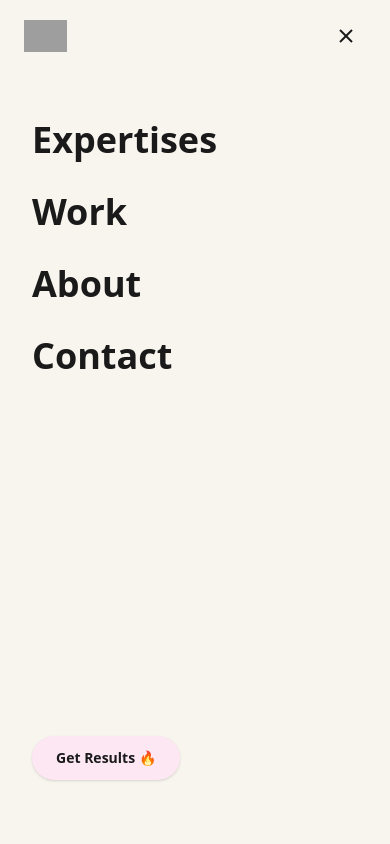
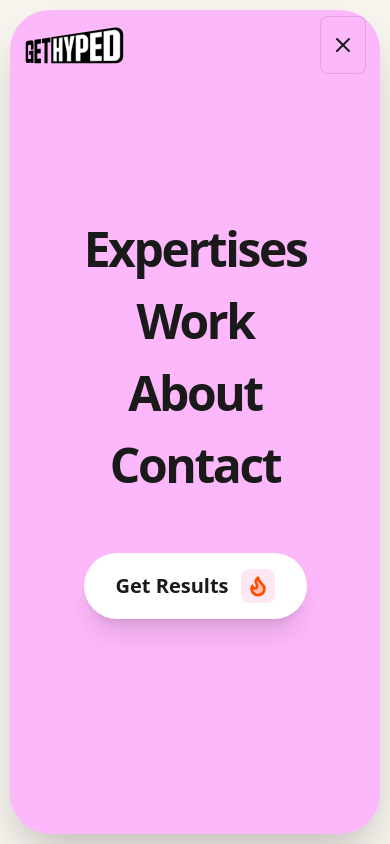
Before and after one commit to prio12/Get_Hyped_HomePage_Clone, a Next.js app: page / in a window 390 px wide. Both pictures are taken after a click on the button 346 px from the left and 41 px from the top of the page. Built offline with nearby package versions, Linux system fonts and the light colour scheme; grey boxes are pictures that could not be loaded.

Commit message:
add: added navbar for the mobile screen with animation

```diff
--- a/components/Navbar.jsx
+++ b/components/Navbar.jsx
@@ -1,65 +1,26 @@
 'use client';
 
-import { Flame } from 'lucide-react';
+import { Flame, X } from 'lucide-react';
 import { useState, useEffect } from 'react';
+import { motion, AnimatePresence } from 'framer-motion';
 
-export default function Navbar() {
-  const [menuOpen, setMenuOpen] = useState(false);
-  const [scrolled, setScrolled] = useState(false);
-
-  useEffect(() => {
-    const handleScroll = () => {
-      setScrolled(window.scrollY > 20);
-    };
-    window.addEventListener('scroll', handleScroll);
-    return () => window.removeEventListener('scroll', handleScroll);
-  }, []);
-
-  useEffect(() => {
-    if (menuOpen) {
-      document.body.style.overflow = 'hidden';
-    } else {
-      document.body.style.overflow = '';
-    }
-  }, [menuOpen]);
-
-  const navLinks = [
-    { label: 'Expertises', href: '#' },
-    { label: 'Work', href: '#' },
-    { label: 'About', href: '#' },
-    { label: 'Contact', href: '#' },
-  ];
-
-  return (
-    <>
-      <nav className="fixed top-0 left-0 w-full z-50 pt-4 px-6">
-        <div className="max-w-7xl mx-auto  flex items-center justify-between bg-transparent">
-          {/* Logo */}
-          <a
-            href="#"
-            className="flex items-center leading-none hover:opacity-80 transition-opacity"
-          >
+const LogoSVG = ({ className }) => (
   <svg
     width="157"
     height="62"
     viewBox="0 0 157 62"
     fill="none"
     xmlns="http://www.w3.org/2000/svg"
-              className="h-12.5 w-auto"
+    className={className}
   >
-              {/* 1. The main Background Container - Set to transparent */}
     <path
       d="M157 13.5888V50.7983C157 56.9857 151.866 62.0011 145.532 62.0011H5.64043C2.52513 62.0011 0 59.5344 0 56.4911V27.7499C0 25.0027 2.03495 22.6557 4.81163 22.2052L140.824 0.186982C149.296 -1.18345 157 5.19928 157 13.5857"
       fill="transparent"
     />
-
-              {/* 2. The "GET" section background - Solid Black */}
     <path
       d="M142.707 59.0965H42.2403V19.0674L141.001 3.94857C147.677 2.92784 153.714 7.96849 153.714 14.5717V48.3441C153.714 54.2826 148.786 59.0965 142.707 59.0965Z"
       fill="#000000"
     />
-
-              {/* 3. The "HYPED" Letters - Set to WHITE fill with BLACK stroke/outline */}
     <path
       d="M53.8437 19.7951V34.8824L51.0316 35.1313V20.2015L45.2815 21.0269V56.6707L51.0316 56.6171V41.6873L53.8437 41.5046V56.5919L59.9776 56.5352V18.913L53.8437 19.7951Z"
       fill="#FFFFFF"
@@ -90,8 +51,6 @@ export default function Navbar() {
       stroke="#000000"
       strokeWidth="0.5"
     />
-
-              {/* 4. The "GET" Letters - Solid Black */}
     <path
       d="M16.2795 59.0965H26.2543V52.0175L20.501 52.1813V44.1824L25.906 43.8453V36.8199L20.501 37.3114V29.3094L26.2543 28.5942V21.5152L16.2795 23.04V59.0965Z"
       fill="#000000"
@@ -105,27 +64,52 @@ export default function Navbar() {
       fill="#000000"
     />
   </svg>
+);
+
+export default function Navbar() {
+  const [menuOpen, setMenuOpen] = useState(false);
+
+  useEffect(() => {
+    if (menuOpen) {
+      document.body.style.overflow = 'hidden';
+    } else {
+      document.body.style.overflow = '';
+    }
+  }, [menuOpen]);
+
+  const navLinks = [
+    { label: 'Expertises', href: '#' },
+    { label: 'Work', href: '#' },
+    { label: 'About', href: '#' },
+    { label: 'Contact', href: '#' },
+  ];
+
+  return (
+    <>
+      <nav className="fixed top-0 left-0 w-full z-[100] pt-4 px-6">
+        <div className="max-w-7xl mx-auto flex items-center justify-between bg-transparent">
+          {/* Main Logo - High Z-index keeps it visible over the blob */}
+          <a
+            href="#"
+            className="relative z-[110] flex items-center leading-none hover:opacity-80 transition-opacity"
+          >
+            <LogoSVG className="h-10 md:h-12.5 w-auto" />
           </a>
 
-          {/* White Pill Nav Links */}
+          {/* Desktop Nav Links */}
           <ul className="hidden md:flex items-center bg-white rounded-full py-1.5 shadow-sm border border-black/5">
             {navLinks.map((link) => (
               <li key={link.label}>
                 <a
                   href={link.href}
-                  style={{ textDecoration: 'none' }}
                   className="group relative flex items-center justify-center overflow-hidden rounded-full px-[1.2rem] py-[0.6rem] mx-1 text-xs font-bold tracking-[-0.02em] text-black"
                 >
-                  {/* Swoosh Layers */}
                   <span className="absolute inset-0 translate-y-full bg-[#FF0000] transition-transform duration-300 ease-out group-hover:translate-y-0"></span>
                   <span className="absolute inset-0 translate-y-full bg-black transition-transform duration-500 delay-40 group-hover:translate-y-0"></span>
-                  {/* Text Window — extra height to hide clone */}
-                  <span className="relative z-10 block h-[1.1em] overflow-hidden leading-none py-0 my-0">
-                    {/* Original text */}
+                  <span className="relative z-10 block h-[1.1em] overflow-hidden leading-none">
                     <span className="block transition-transform duration-300 ease-[cubic-bezier(0.32,0.72,0,1)] group-hover:-translate-y-full group-hover:text-white">
                       {link.label}
                     </span>
-                    {/* Clone text — pushed far below */}
                     <span className="absolute top-0 left-0 block w-full translate-y-[150%] text-white transition-transform duration-500 ease-[cubic-bezier(0.32,0.72,0,1)] group-hover:translate-y-[20%]">
                       {link.label}
                     </span>
@@ -135,23 +119,18 @@ export default function Navbar() {
             ))}
           </ul>
 
-          {/* Pink Pill CTA Button */}
+          {/* Desktop CTA - Fixed and brought back */}
+          <div className="hidden md:block">
             <a
               href="#"
-            className="btn-results group relative hidden md:inline-flex items-center gap-2 px-4 py-2 text-[#1A1A1A] text-sm font-bold no-underline transition-transform duration-450 ease-bounce hover:rotate-[-8deg]"
+              className="group relative inline-flex items-center gap-2 px-4 py-2 text-[#1A1A1A] text-sm font-bold transition-transform duration-450 ease-bounce hover:rotate-[-8deg]"
             >
-            {/* The Morphing Pink Background */}
-            <span
-              className="absolute inset-0 left-[0.15em] z-[-1] h-full bg-[#FCB8FA] rounded-[0.5em]
-    w-[calc(100%-0.3em)] transition-all duration-450 ease-bounce
-    group-hover:w-[calc(100%-0.8em)] group-hover:rounded-[0.75em]"
-            />
-
+              <span className="absolute inset-0 left-[0.15em] z-[-1] h-full bg-[#FCB8FA] rounded-[0.5em] w-[calc(100%-0.3em)] transition-all duration-450 ease-bounce group-hover:w-[calc(100%-0.8em)]" />
               <span className="relative z-10 flex items-center gap-2">
                 Get Results
-              <div className="bg-white px-1 py-1 rounded-md transition-transform duration-450 ease-bounce group-hover:rotate-10">
+                <div className="bg-white px-1 py-1 rounded-md transition-transform duration-450 group-hover:rotate-10 shadow-sm">
                   <Flame
-                  size={14} // Slightly smaller icon
+                    size={14}
                     strokeWidth={3}
                     className="text-[#FF4D00]"
                     fill="#FF4D00"
@@ -160,78 +139,111 @@ export default function Navbar() {
                 </div>
               </span>
             </a>
+          </div>
 
-          {/* Mobile Hamburger */}
+          {/* Mobile Hamburger - High Z-index to sit over blob if needed */}
           <button
-            className="flex md:hidden flex-col gap-1.5 p-2"
-            onClick={() => setMenuOpen(true)}
-            aria-label="Open menu"
+            className="relative z-[110] flex md:hidden flex-col gap-1.5 px-2.5 rounded-lg py-4 bg-[#FCB8FA] border border-black/10"
+            onClick={() => setMenuOpen(!menuOpen)}
           >
+            {menuOpen ? (
+              <X size={24} className="text-[#1A1A1A]" />
+            ) : (
+              <>
                 <span className="block w-6 h-0.5 bg-[#1A1A1A]"></span>
                 <span className="block w-6 h-0.5 bg-[#1A1A1A]"></span>
-            <span className="block w-6 h-0.5 bg-[#1A1A1A]"></span>
+              </>
+            )}
           </button>
         </div>
       </nav>
 
-      {/* Mobile Menu Overlay */}
-      <div
-        className={`fixed inset-0 z-100 bg-[#F8F4EE] flex flex-col transition-transform duration-300 ease-in-out ${
-          menuOpen ? 'translate-x-0' : 'translate-x-full'
-        }`}
+      {/* ── MOBILE MENU ── */}
+      <AnimatePresence mode="wait">
+        {menuOpen && (
+          <div className="fixed inset-0 z-[60]">
+            {/* Background Blob - Heavy Spring Fall */}
+            <motion.div
+              initial={{ y: '-100%' }}
+              animate={{ y: 0 }}
+              exit={{ y: '-110%', top: '-50px' }}
+              transition={{
+                type: 'spring',
+                mass: 1.2,
+                stiffness: 300,
+                damping: 20,
+                restDelta: 0.001,
+                exit: {
+                  type: 'tween',
+                  delay: 0.3,
+                  duration: 0.4,
+                  ease: [0.76, 0, 0.24, 1],
+                },
+              }}
+              className="absolute inset-0 bg-[#FCB8FA] m-2.5 rounded-[2.5rem] origin-top shadow-2xl"
+            />
+
+            {/* Menu Layout */}
+            <div className="relative h-full flex flex-col items-center justify-center px-6">
+              {/* Nav Links */}
+              <ul className="flex flex-col items-center gap-6">
+                {navLinks.map((link, index) => (
+                  <motion.li
+                    key={link.label}
+                    initial={{ y: 40, opacity: 0 }}
+                    animate={{ y: 0, opacity: 1 }}
+                    exit={{
+                      y: -20,
+                      opacity: 0,
+                      transition: { duration: 0.2, delay: index * 0.05 },
+                    }}
+                    transition={{
+                      delay: 0.4 + index * 0.1,
+                      type: 'spring',
+                      stiffness: 260,
+                      damping: 20,
+                    }}
                   >
-        {/* Mobile Menu Header */}
-        <div className="flex items-center justify-between px-6 py-4">
-          <img
-            src="https://cdn.prod.website-files.com/6848603da8e6ac95794b7498/684c3404e57460370b97757c_7719b29e960423bac19acd325c901392_gh-logo-blue.svg"
-            alt="Get Hyped"
-            className="h-8 w-auto"
-          />
-          <button
-            onClick={() => setMenuOpen(false)}
-            className="text-[#1A1A1A] p-2"
-            aria-label="Close menu"
-          >
-            <svg
-              width="24"
-              height="24"
-              viewBox="0 0 24 24"
-              fill="none"
-              stroke="currentColor"
-              strokeWidth="2"
-            >
-              <line x1="18" y1="6" x2="6" y2="18" />
-              <line x1="6" y1="6" x2="18" y2="18" />
-            </svg>
-          </button>
-        </div>
-
-        {/* Mobile Nav Links */}
-        <ul className="flex flex-col px-8 mt-12 gap-8">
-          {navLinks.map((link) => (
-            <li key={link.label}>
                     <a
                       href={link.href}
-                className="text-[#1A1A1A] text-4xl font-semibold hover:opacity-60 transition-opacity"
                       onClick={() => setMenuOpen(false)}
+                      className="text-5xl font-black text-[#1A1A1A] tracking-tighter hover:italic hover:opacity-70 transition-all"
                     >
                       {link.label}
                     </a>
-            </li>
+                  </motion.li>
                 ))}
               </ul>
 
               {/* Mobile CTA */}
-        <div className="px-8 mt-auto mb-16">
+              <motion.div
+                initial={{ y: 40, opacity: 0 }}
+                animate={{ y: 0, opacity: 1 }}
+                exit={{ opacity: 0, transition: { duration: 0.2 } }}
+                transition={{ delay: 0.8 }}
+                className="mt-16"
+              >
                 <a
                   href="#"
-            className="inline-flex items-center gap-2 px-6 py-3 bg-[#FCE7F3] text-[#1A1A1A] text-sm font-semibold rounded-full shadow-sm"
                   onClick={() => setMenuOpen(false)}
+                  className="inline-flex items-center gap-3 px-8 py-4 bg-white text-[#1A1A1A] text-xl font-bold rounded-full shadow-xl"
                 >
-            Get Results 🔥
+                  Get Results
+                  <div className="bg-[#FCE7F3] p-1.5 rounded-lg">
+                    <Flame
+                      size={22}
+                      strokeWidth={3}
+                      className="text-[#FF4D00]"
+                      fill="#FF4D00"
+                      fillOpacity={0.25}
+                    />
+                  </div>
                 </a>
+              </motion.div>
             </div>
           </div>
+        )}
+      </AnimatePresence>
     </>
   );
 }
--- a/package.json
+++ b/package.json
@@ -9,6 +9,7 @@
     "lint": "eslint"
   },
   "dependencies": {
+    "framer-motion": "^12.38.0",
     "lucide-react": "^1.8.0",
     "next": "16.2.3",
     "react": "19.2.4",
```
Also changed, not shown: 1 other file (tests, documents, lock files or other folders). Lines whose indentation alone changed are shown as unchanged.
